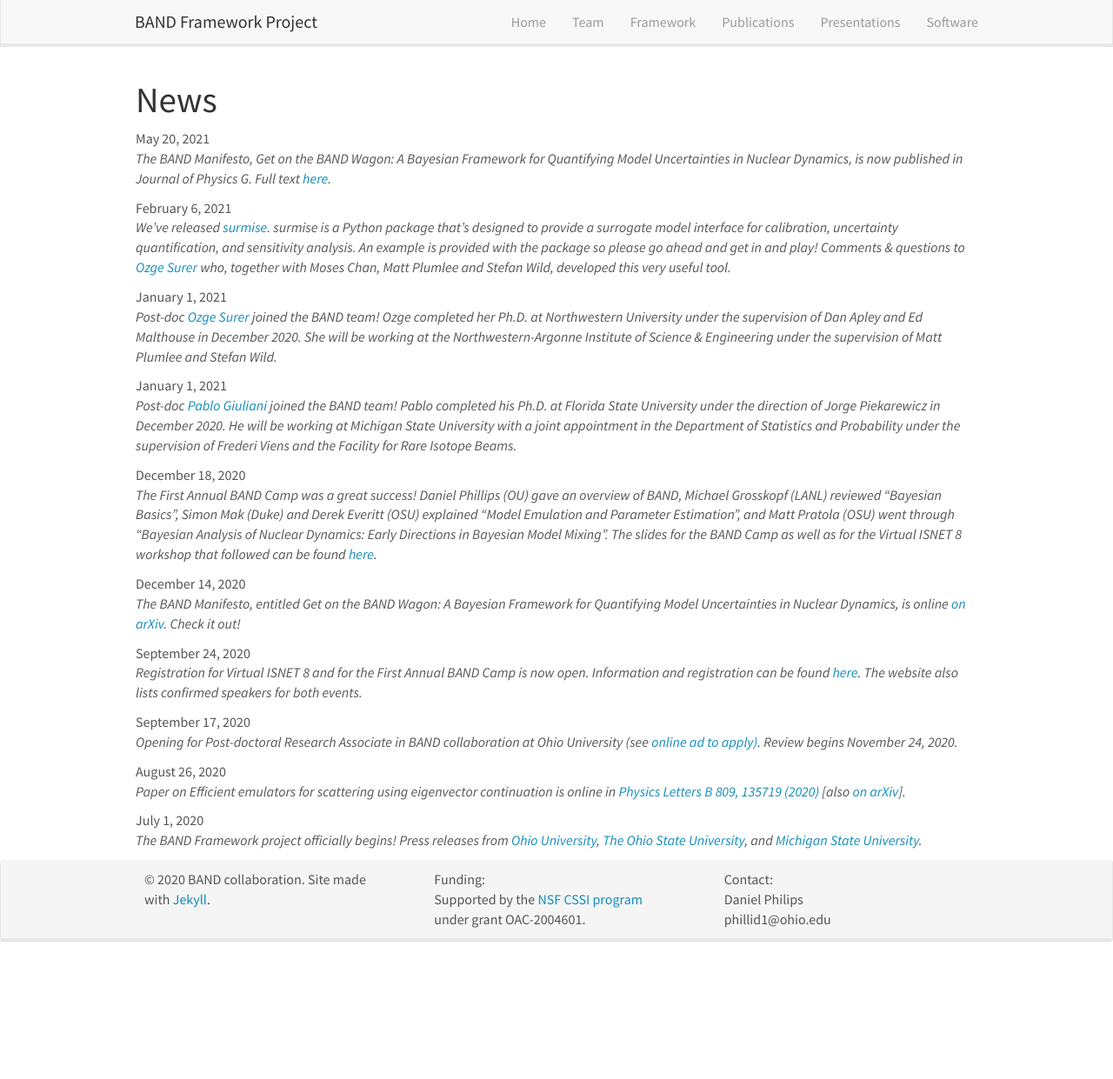
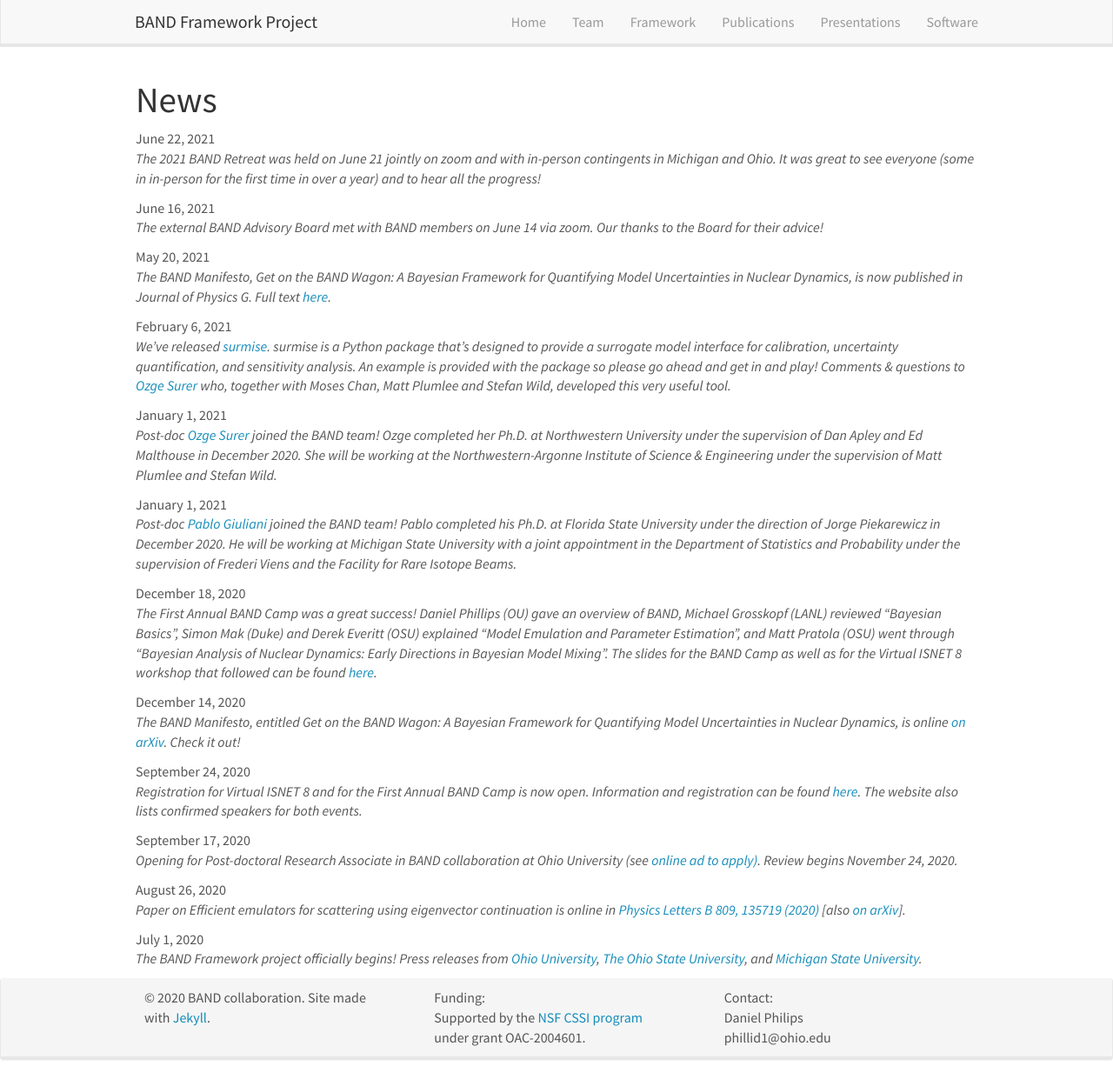
Before and after one commit to bandframework/bandframework.github.io, a Jekyll site: the page built from _pages/allnews.md, in a window 1280 px wide and 1241 px high. Shown: the whole window at 87% size. Built offline with Jekyll 4.4.1, drawn with Linux system fonts in a browser that asks for light colours; nearby versions of some CDN libraries.

Commit message:
added news items on Advisory Board meeting and Retreat

```diff
--- a/_data/news.yml
+++ b/_data/news.yml
@@ -1,3 +1,16 @@
+
+
+- date: June 22, 2021
+  headline: >
+    The 2021 BAND Retreat was held on June 21 jointly on zoom and with in-person
+    contingents in Michigan and Ohio. It was great to see everyone (some in in-person
+      for the first time in over a year) and to hear all the progress!
+
+- date: June 16, 2021
+  headline: >
+    The external BAND Advisory Board met with BAND members on June 14 via zoom.
+    Our thanks to the Board for their advice!
+
 - date: May 20, 2021
   headline: >
     The BAND Manifesto, <i>Get on the BAND Wagon: A Bayesian Framework for Quantifying Model Uncertainties in Nuclear Dynamics</i>,
```
